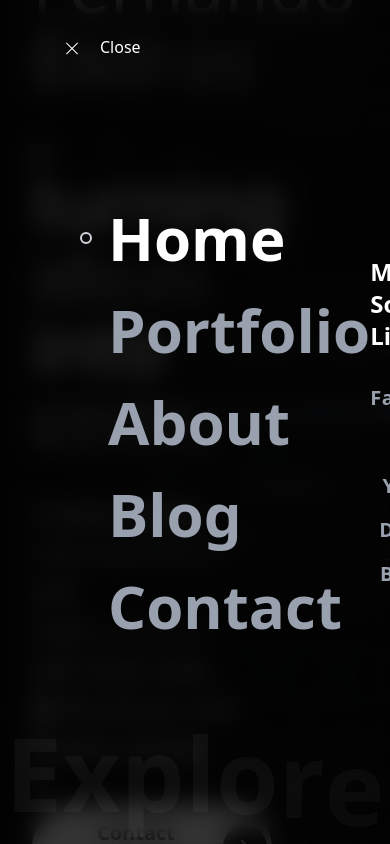
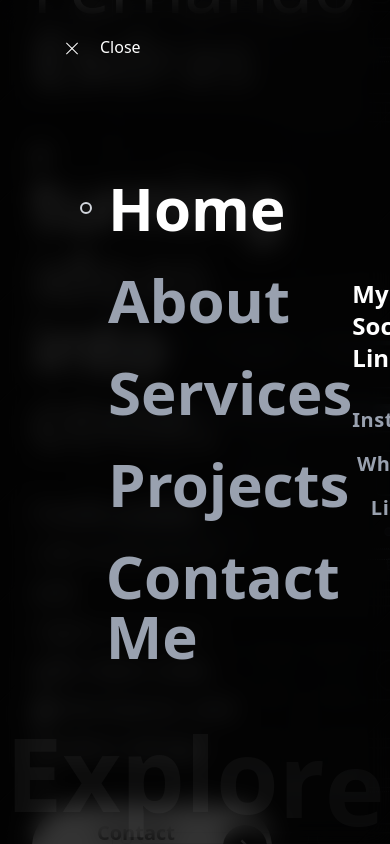
Before and after one commit to esdrasfyy/portfolio, a React (Vite) app: page / in a window 390 px wide. Both pictures are taken after a click on the button 72 px from the left and 48 px from the top of the page. Built offline with nearby package versions, Linux system fonts and the light colour scheme; a web font is replaced by a local one.

Commit message:
feat: update HamburgerMenu component with revised navigation and social links for improved user engagement

```diff
--- a/src/components/ui/hamburger-menu.component.tsx
+++ b/src/components/ui/hamburger-menu.component.tsx
@@ -4,18 +4,17 @@ import gsap from "gsap";
 
 const navigationItems = [
   { id: 1, name: "Home", href: "#home", isActive: true },
-  { id: 2, name: "Portfolio", href: "#portfolio", isActive: false },
-  { id: 3, name: "About", href: "#about", isActive: false },
-  { id: 4, name: "Blog", href: "#blog", isActive: false },
-  { id: 5, name: "Contact", href: "#contact", isActive: false },
+  { id: 2, name: "About", href: "#about", isActive: false },
+  { id: 3, name: "Services", href: "#services", isActive: false },
+  { id: 4, name: "Projects", href: "#projects", isActive: false },
+  { id: 5, name: "Contact Me", href: "#contact", isActive: false },
 ];
 
 const socialLinks = [
-  { id: 1, name: "Facebook", href: "#" },
-  { id: 2, name: "Twitter", href: "#" },
-  { id: 3, name: "Youtube", href: "#" },
-  { id: 4, name: "Dribbble", href: "#" },
-  { id: 5, name: "Behance", href: "#" },
+  { id: 3, name: "Instagram", href: "#" },
+  { id: 4, name: "Whatsapp", href: "#" },
+  { id: 1, name: "Linkedin", href: "#" },
+  { id: 2, name: "Github", href: "#" },
 ];
 
 export const HamburgerMenu = () => {
```
